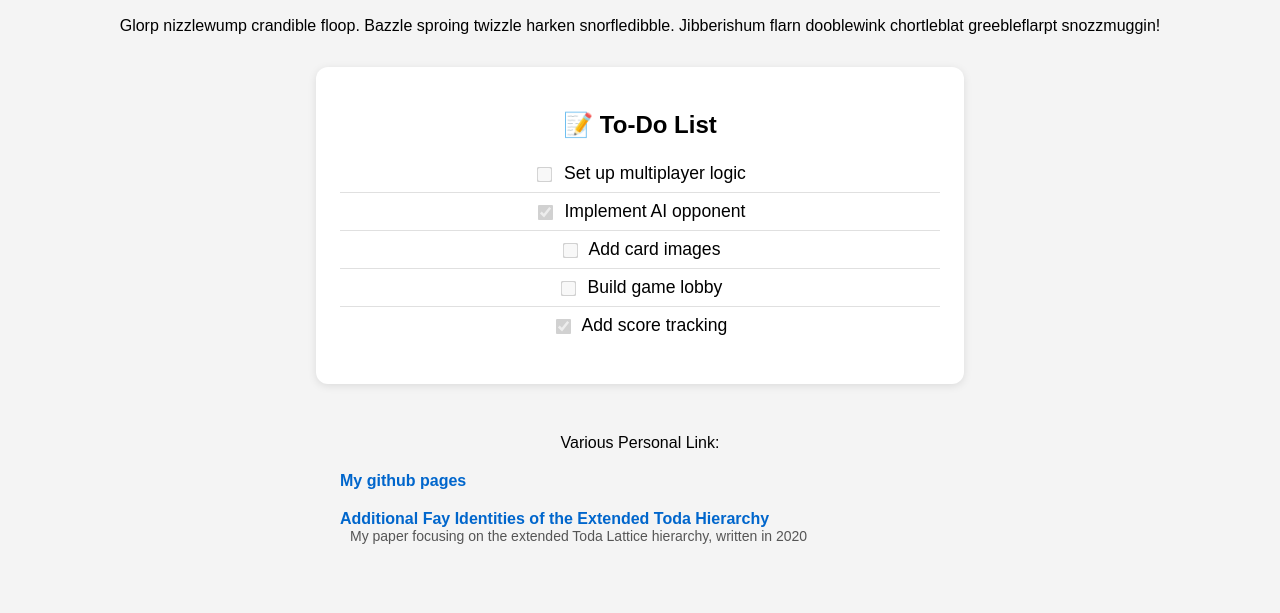
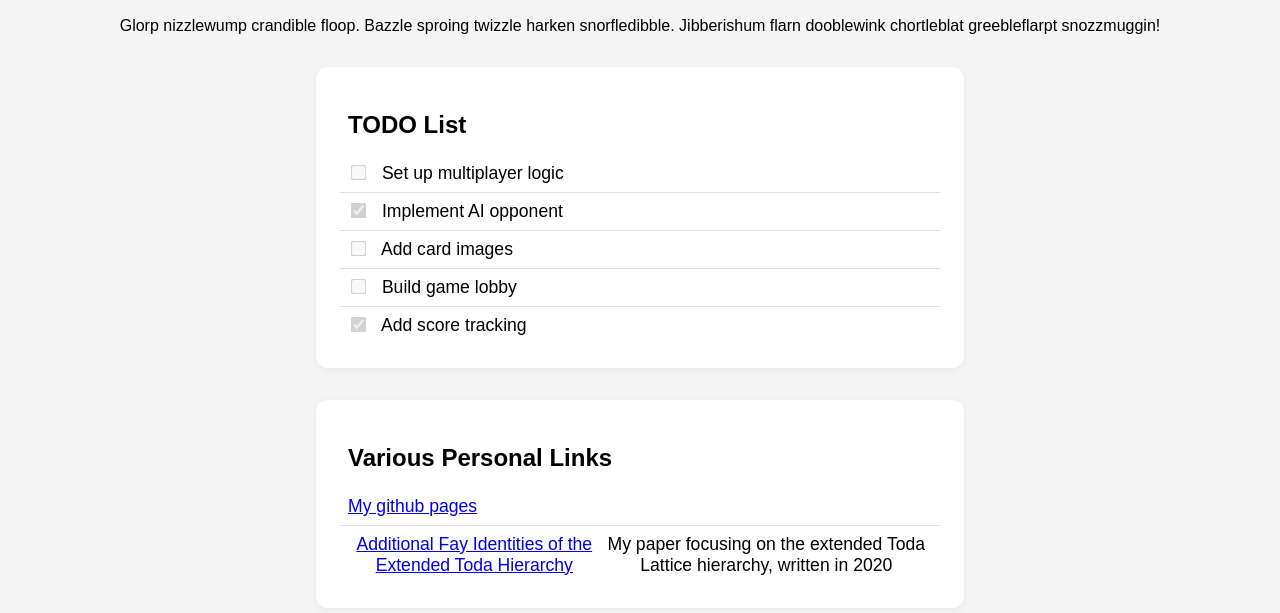
Before and after one commit to mikezom/mikezom.github.io, a plain HTML site: page index.html in a window 1280 px wide. Shown: the part 141-754 px from the top of the page. Drawn offline with Linux system fonts and the light colour scheme.

Commit message:
I really need local testing

```diff
--- a/index.html
+++ b/index.html
@@ -28,16 +28,19 @@
             Jibberishum flarn dooblewink chortleblat greebleflarpt snozzmuggin!
             <br>
         </p>
-        <div class="todo-section">
-            <h2>📝 To-Do List</h2>
+        <div class="section-list">
+        <!-- <div class="todo-section"> -->
+            <h2>TODO List</h2>
             <ul class="todo-list" id="todo-list">
             </ul>
         </div>
-        <p>
+        <!-- <p>
             <br>
             Various Personal Link:
-        </p>
-        <div class="link-list">
+        </p> -->
+        <!-- <div class="link-list"> -->
+        <div class="section-list">
+            <h2>Various Personal Links</h2>
             <ul>
                 <li>
                     <a href="https://github.com/mikezom" target="_blank">My github pages</a>
--- a/style.css
+++ b/style.css
@@ -50,6 +50,7 @@ body {
 }
 
 /* Link List for Links Page */
+/*
 .link-list {
     max-width: 600px;
     margin: 0 auto;
@@ -116,3 +117,43 @@ body {
     margin-right: 0.5rem;
     vertical-align: middle;
 }
+*/
+/* Shared list style for both links and to-dos */
+.section-list {
+    max-width: 600px;
+    margin: 2rem auto;
+    background: #ffffff;
+    padding: 1.5rem;
+    border-radius: 12px;
+    box-shadow: 0 2px 8px rgba(0, 0, 0, 0.05);
+  }
+
+  .section-list h2 {
+    font-size: 1.5rem;
+    margin-bottom: 1rem;
+    text-align: left;
+    padding-left: 0.5rem;
+  }
+
+  .section-list ul {
+    list-style: none;
+    padding: 0;
+    margin: 0;
+  }
+
+  .section-list li {
+    padding: 0.5rem;
+    font-size: 1.1rem;
+    border-bottom: 1px solid #e0e0e0;
+    display: flex;
+    align-items: center;
+  }
+
+  .section-list li:last-child {
+    border-bottom: none;
+  }
+
+  .section-list input[type="checkbox"] {
+    margin-right: 0.75rem;
+    transform: scale(1.2);
+  }
```
